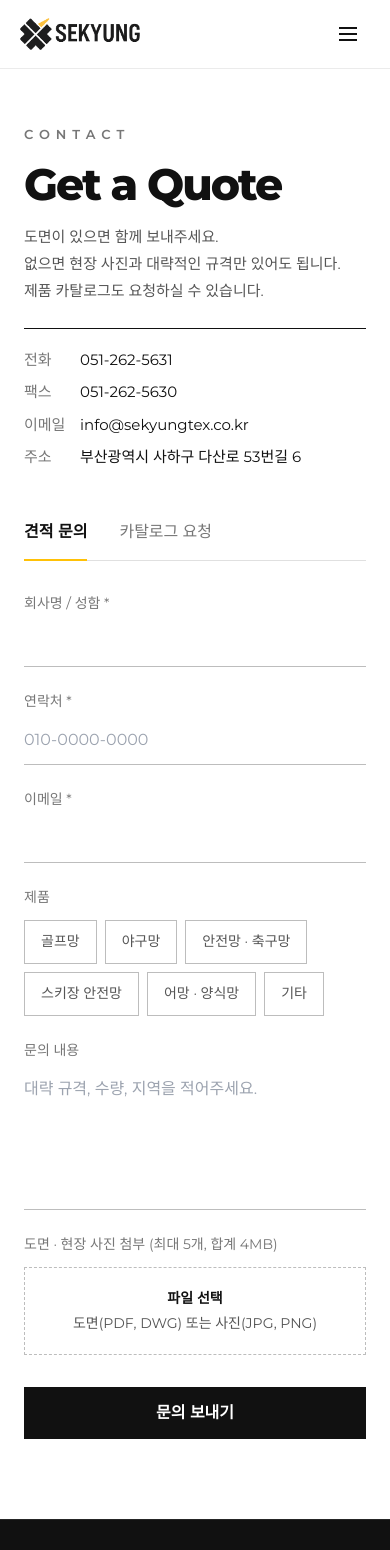
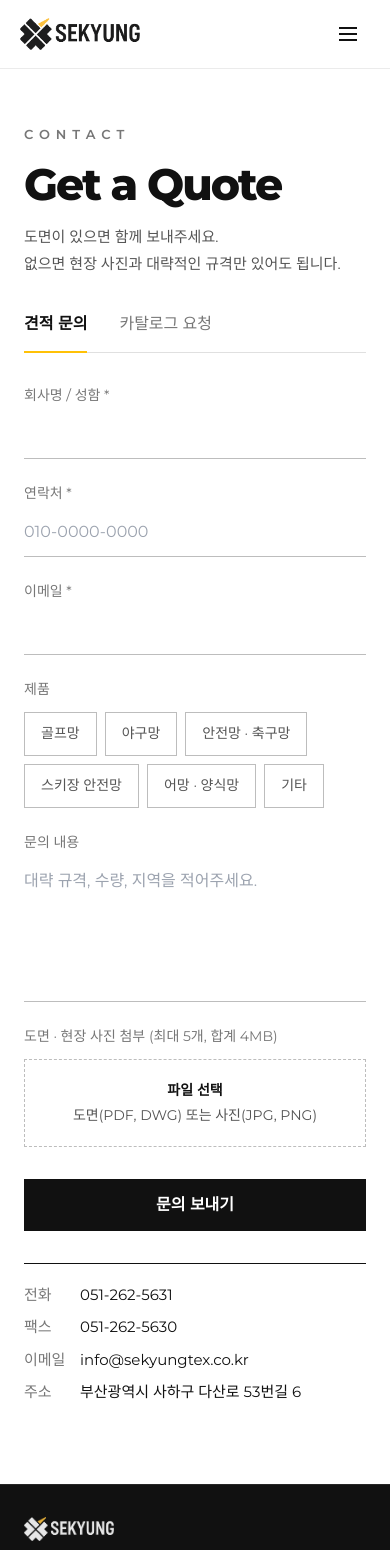
Before and after one commit to sekyungnetadmin/sekyungtex, a Next.js app: page /ko/contact in a window 390 px wide. Shown: the top 1550 px of the page. Built offline with nearby package versions, Linux system fonts and the light colour scheme.

Commit message:
문의 페이지: 모바일에서 폼 먼저, 카탈로그 문구 삭제
Co-Authored-By: Claude Opus 5.5 <noreply@anthropic.com>
Claude-Session: https://claude.ai/code/session_016Jpnc8ur7Bp4cNEGJ4pZN2

```diff
--- a/app/ko/contact/page.tsx
+++ b/app/ko/contact/page.tsx
@@ -7,21 +7,9 @@ export const metadata = {
   alternates: { canonical: "https://sekyungtex.co.kr/ko/contact" },
 };
 
-export default function ContactPage({ searchParams }: { searchParams?: { tab?: string } }) {
+function Info() {
   return (
-    <main className="ko-site bg-white">
-      <section className="mx-auto grid max-w-[1280px] grid-cols-1 gap-12 px-6 pb-20 pt-14 md:grid-cols-2 md:gap-16 md:px-8 md:pb-[120px] md:pt-[120px]">
-        <div className="flex flex-col gap-4 md:gap-6">
-          <span className="ko-en text-[13px] font-semibold tracking-[6px] text-[#777]">CONTACT</span>
-          <h1 className="ko-en m-0 text-[44px] font-extrabold leading-[1.05] tracking-[-2px] md:text-[72px] md:tracking-[-3px]">Get a Quote</h1>
-          <p className="m-0 text-[15px] leading-[1.8] text-[#555] md:text-[17px]">
-            도면이 있으면 함께 보내주세요.
-            <br />
-            없으면 현장 사진과 대략적인 규격만 있어도 됩니다.
-            <br />
-            제품 카탈로그도 요청하실 수 있습니다.
-          </p>
-          <div className="mt-2 flex flex-col gap-2.5 border-t border-[#111] pt-5 text-[15px] md:mt-6 md:gap-3 md:pt-6 md:text-[16px]">
+    <>
       <span className="flex">
         <span className="inline-block w-14 shrink-0 text-[#777]">전화</span>
         <a href={`tel:${CONTACT.tel}`}>{CONTACT.tel}</a>
@@ -38,9 +26,30 @@ export default function ContactPage({ searchParams }: { searchParams?: { tab?: s
         <span className="inline-block w-14 shrink-0 text-[#777]">주소</span>
         {CONTACT.address}
       </span>
+    </>
+  );
+}
+
+export default function ContactPage({ searchParams }: { searchParams?: { tab?: string } }) {
+  return (
+    <main className="ko-site bg-white">
+      <section className="mx-auto grid max-w-[1280px] grid-cols-1 gap-8 px-6 pb-20 pt-14 md:grid-cols-2 md:gap-16 md:px-8 md:pb-[120px] md:pt-[120px]">
+        <div className="flex flex-col gap-4 md:gap-6">
+          <span className="ko-en text-[13px] font-semibold tracking-[6px] text-[#777]">CONTACT</span>
+          <h1 className="ko-en m-0 text-[44px] font-extrabold leading-[1.05] tracking-[-2px] md:text-[72px] md:tracking-[-3px]">Get a Quote</h1>
+          <p className="m-0 text-[15px] leading-[1.8] text-[#555] md:text-[17px]">
+            도면이 있으면 함께 보내주세요.
+            <br />
+            없으면 현장 사진과 대략적인 규격만 있어도 됩니다.
+          </p>
+          <div className="mt-6 hidden flex-col gap-3 border-t border-[#111] pt-6 text-[16px] md:flex">
+            <Info />
           </div>
         </div>
         <ContactForm initialTab={searchParams?.tab === "catalog" ? "catalog" : "quote"} />
+        <div className="flex flex-col gap-2.5 border-t border-[#111] pt-5 text-[15px] md:hidden">
+          <Info />
+        </div>
       </section>
     </main>
   );
```
Lines whose indentation alone changed are shown as unchanged.
